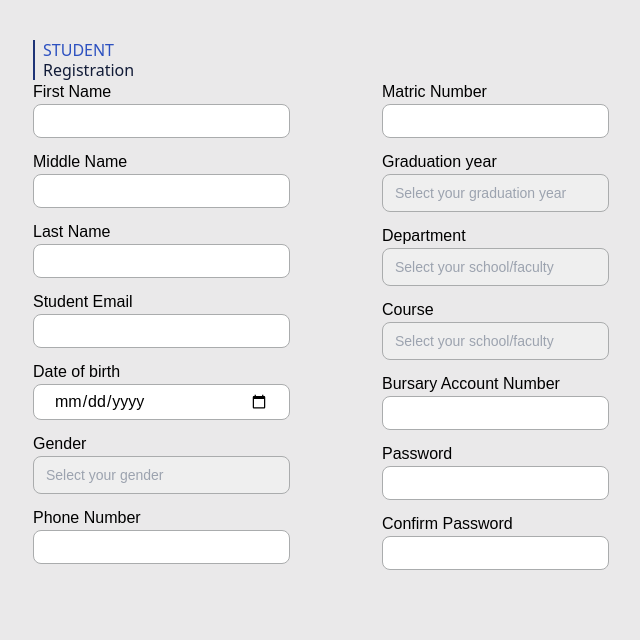
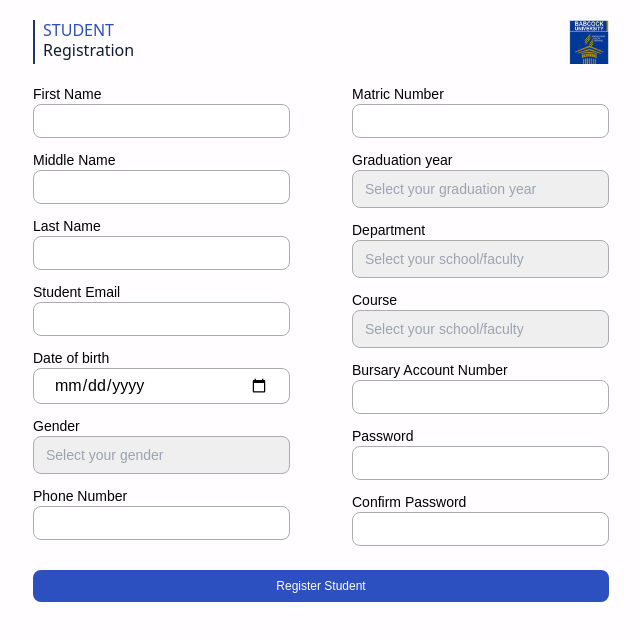
Before and after one commit to online-clearance-system/frontend, a React (Vite) app: page /signup in a window 1280 px wide. Shown: the top 640 px of the page, without its empty margins (319-959 px from the left). Built offline with nearby package versions, Linux system fonts and the light colour scheme.

Commit message:
signup done

```diff
--- a/package.json
+++ b/package.json
@@ -10,6 +10,7 @@
     "preview": "vite preview"
   },
   "dependencies": {
+    "lucide-react": "^0.477.0",
     "react": "^19.0.0",
     "react-dom": "^19.0.0",
     "react-router-dom": "^7.2.0"
--- a/src/forms/SignUp.jsx
+++ b/src/forms/SignUp.jsx
@@ -1,4 +1,6 @@
 import { React, useState } from "react";
+import Logo from "../assets/images/logo.jpeg"
+import { Eye, EyeOff } from "lucide-react";
 
 export default function SignUp() {
     const [gender, setGender] = useState("");
@@ -7,17 +9,22 @@ export default function SignUp() {
     const [course, setCourse] = useState("");
 
     return (
-        <body className="bg-[#EAE9EA]">
-            <div className="mx-auto max-w-xl mt-10 bg-[#EAE9EA]">
+        <body className="bg-[#FFFDFF] mx-3">
+            <div className="mx-auto max-w-sm lg:max-w-xl mt-5">
+                <div className="flex justify-between">
                     <div className="leading-tight border-l-2 border-[#1E3376] pl-2">
                         <p className="uppercase text-[#2C50C0]">student </p>
                         <span className="text-[#111B37]">Registration</span>
                     </div>
-                <form className="flex justify-between font-lexend">
+                    <img src={Logo} alt="babcock logo" className="w-10" />
+                </div>
+
+                <form className="flex-col flex font-lexend mt-5">
+                    <div className="flex-col flex md:flex-row md:gap-5 justify-between">
                         <div className="">
                             {/* First Name Input */}
                             <div className="mb-3 flex flex-col">
-                            <label htmlFor="FirstName" className="form-label">First Name</label>
+                                <label htmlFor="FirstName" className="text-sm">First Name</label>
                                 <input
                                     type="text"
                                     className="form-control outline-none rounded-lg pl-2 pr-10 py-1 border-[1px] border-[#AAACAD]"
@@ -26,7 +33,7 @@ export default function SignUp() {
                                 />
                             </div>
                             <div className="mb-3 flex flex-col">
-                            <label htmlFor="MiddleName" className="form-label">Middle Name</label>
+                                <label htmlFor="MiddleName" className="text-sm">Middle Name</label>
                                 <input
                                     type="text"
                                     className="form-control outline-none rounded-lg pl-2 pr-10 py-1 border-[1px] border-[#AAACAD]"
@@ -36,7 +43,7 @@ export default function SignUp() {
                             </div>
                             {/* Last Name Input */}
                             <div className="mb-3 flex flex-col">
-                            <label htmlFor="lastname" className="form-label">Last Name</label>
+                                <label htmlFor="lastname" className="text-sm">Last Name</label>
                                 <input
                                     type="text"
                                     className="form-control outline-none rounded-lg pl-2 pr-10 py-1 border-[1px] border-[#AAACAD]"
@@ -47,7 +54,7 @@ export default function SignUp() {
 
                             {/* Email Input */}
                             <div className="mb-3 flex flex-col">
-                            <label htmlFor="email" className="form-label">Student Email</label>
+                                <label htmlFor="email" className="text-sm">Student Email</label>
                                 <input
                                     type="email"
                                     className="form-control rounded-lg pl-2 py-1 border-[1px] border-[#AAACAD] outline-none"
@@ -56,7 +63,7 @@ export default function SignUp() {
                                 />
                             </div>
                             <div className="mb-3 flex flex-col">
-                            <label htmlFor="date" className="form-label">Date of birth</label>
+                                <label htmlFor="date" className="text-sm">Date of birth</label>
                                 <input
                                     type="date"
                                     className="form-control rounded-lg px-5 py-1 border-[1px] border-[#AAACAD] outline-none"
@@ -67,7 +74,7 @@ export default function SignUp() {
 
                             {/* Gender Dropdown */}
                             <div className="mb-3 flex flex-col">
-                            <label htmlFor="gender" className="form-label">Gender</label>
+                                <label htmlFor="gender" className="text-sm">Gender</label>
                                 <select
                                     name="Gender"
                                     id="gender"
@@ -83,7 +90,7 @@ export default function SignUp() {
                             </div>
 
                             <div className="mb-3 flex flex-col">
-                            <label htmlFor="PhoneNo">Phone Number</label>
+                                <label htmlFor="PhoneNo" className="text-sm">Phone Number</label>
                                 <input type="tel"
                                     className="form-control outline-none rounded-lg px-1 py-1 border-[1px] border-[#AAACAD]"
                                     id="phoneNo"
@@ -93,16 +100,16 @@ export default function SignUp() {
 
                         <div className="">
                             <div className="mb-3 flex flex-col">
-                            <label htmlFor="MatricNo">Matric Number</label>
+                                <label htmlFor="MatricNo" className="text-sm">Matric Number</label>
                                 <input type="text"
-                                className="form-control outline-none rounded-lg px-1 py-1 border-[1px] border-[#AAACAD]"
+                                    className="form-control outline-none rounded-lg pl-2 pr-10 py-1 border-[1px] border-[#AAACAD]"
                                     id="MatricNo"
                                     required />
                             </div>
 
                             {/* Graduation year*/}
                             <div className="mb-3 flex flex-col">
-                            <label htmlFor="gender" className="form-label">Graduation year</label>
+                                <label htmlFor="gender" className="text-sm">Graduation year</label>
                                 <select
                                     name="GraduationYear"
                                     id="GraduationYear"
@@ -122,11 +129,11 @@ export default function SignUp() {
 
                             {/* school Dropdown */}
                             <div className="mb-3 flex flex-col">
-                            <label htmlFor="degree" className="form-label">Department</label>
+                                <label htmlFor="degree" className="text-sm">Department</label>
                                 <select
                                     name="Degree"
                                     id="degree"
-                                className={`rounded-lg border-[1px] text-sm outline-none border-[#AAACAD] py-2 px-3 appearance-none
+                                    className={`rounded-lg border-[1px] text-sm outline-none border-[#AAACAD] py-2 px-3  appearance-none
                       ${school ? "text-black" : "text-gray-400"}`}
                                     value={school}
                                     onChange={(e) => setSchool(e.target.value)}
@@ -138,7 +145,7 @@ export default function SignUp() {
                             </div>
 
                             <div className="mb-3 flex flex-col">
-                            <label htmlFor="course" className="form-label">Course</label>
+                                <label htmlFor="course" className="text-sm">Course</label>
                                 <select
                                     name="course"
                                     id="course"
@@ -154,7 +161,7 @@ export default function SignUp() {
                             </div>
 
                             <div className="mb-3 flex flex-col">
-                            <label htmlFor="banumber">Bursary Account Number</label>
+                                <label htmlFor="banumber" className="text-sm">Bursary Account Number</label>
                                 <input type="text"
                                     className="form-control outline-none rounded-lg px-1 py-1 border-[1px] border-[#AAACAD]"
                                     id="banumber"
@@ -162,21 +169,25 @@ export default function SignUp() {
                             </div>
 
                             <div className="mb-3 flex flex-col">
-                            <label htmlFor="Password">Password</label>
+                                <label htmlFor="Password" className="text-sm">Password</label>
                                 <input type="password"
-                                className="form-control outline-none rounded-lg py-1 border-[1px] border-[#AAACAD]"
+                                    className="form-control outline-none rounded-lg pl-2 py-1 border-[1px] border-[#AAACAD]"
                                     required
                                 />
 
                             </div>
                             <div className="mb-3 flex flex-col">
-                            <label htmlFor="ConfirmPassword">Confirm Password</label>
+                                <label htmlFor="ConfirmPassword" className="text-sm">Confirm Password</label>
                                 <input type="password"
-                                className="form-control outline-none rounded-lg py-1 border-[1px] border-[#AAACAD]"
+                                    className="form-control outline-none rounded-lg pl-2 py-1 border-[1px] border-[#AAACAD]"
                                     required
                                 />
 
                             </div>
+                        </div>
+                    </div>
+                    <div>
+                        <button className="bg-[#2C50C0] w-full py-2 rounded-lg text-xs capitalize text-white mt-3 hover:bg-[#436adf]">register student</button>
                     </div>
                 </form>
             </div>
```
Also changed, not shown: src/assets/images/logo.jpeg (added), 1 other file (tests, documents, lock files or other folders). Lines whose indentation alone changed are shown as unchanged.
